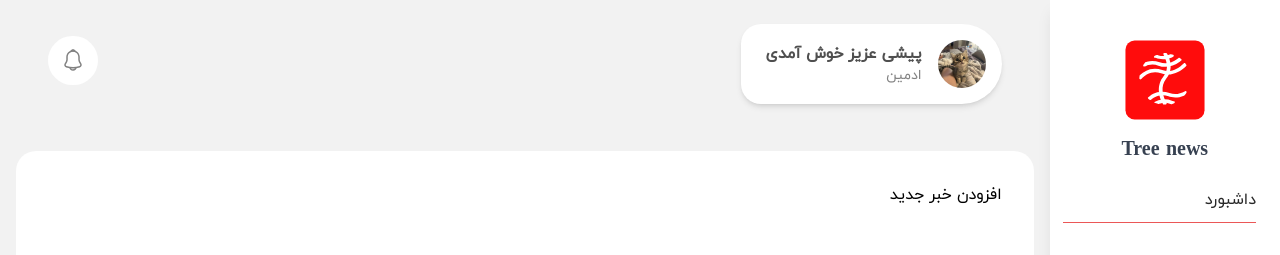
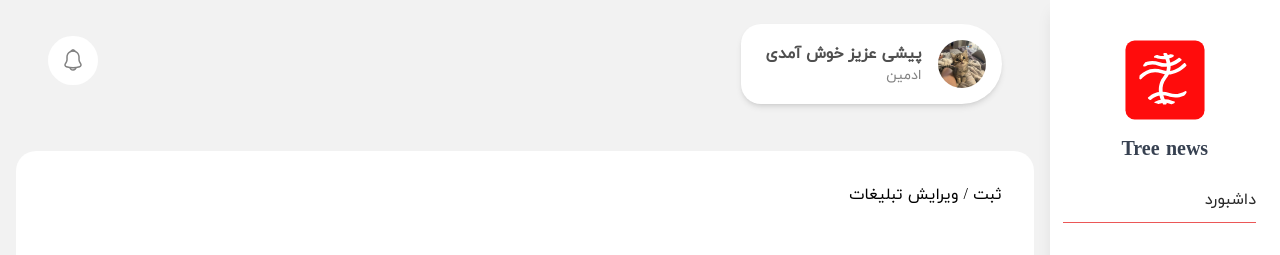
Before and after one commit to MahlaBagherii/my-news, a Next.js app: page /panel/edit-ads in a window 1280 px wide. Shown: the top 255 px of the page. Built offline with nearby package versions, Linux system fonts and the light colour scheme.

Commit message:
Update page.tsx

```diff
--- a/src/app/panel/edit-ads/page.tsx
+++ b/src/app/panel/edit-ads/page.tsx
@@ -1,12 +1,10 @@
-import MainLayout from "../../../components/MainLayout";
-
 export default function EditAds() {
   return (
     <div className="bg-white rounded-[20px]">
       <div className="p-4">
         <div>
-          <div className="w-[114px] h-[26px] ml-[1013px]">
-            <h1>افزودن خبر جدید</h1>
+          <div className=" whitespace-nowrap w-[114px] h-[26px] ml-[1013px]">
+            <h1>ثبت / ویرایش تبلیغات</h1>
           </div>
 
           <div className="flex items-start">
@@ -133,7 +131,7 @@ export default function EditAds() {
               فعال / غیرفعال
             </span>
             <label className="relative inline-flex items-center cursor-pointer pr-10">
-              <input type="checkbox" className="sr-only peer "/>
+              <input type="checkbox" className="sr-only peer " />
               <div className="w-10 h-5 bg-gray-300 rounded-full shadow-inner peer-checked:bg-blue-500 transition-all "></div>
               <div className="absolute w-5 h-5 bg-white rounded-full shadow inset-y-0 left-0 peer-checked:translate-x-5 transition-transform"></div>
             </label>
```
